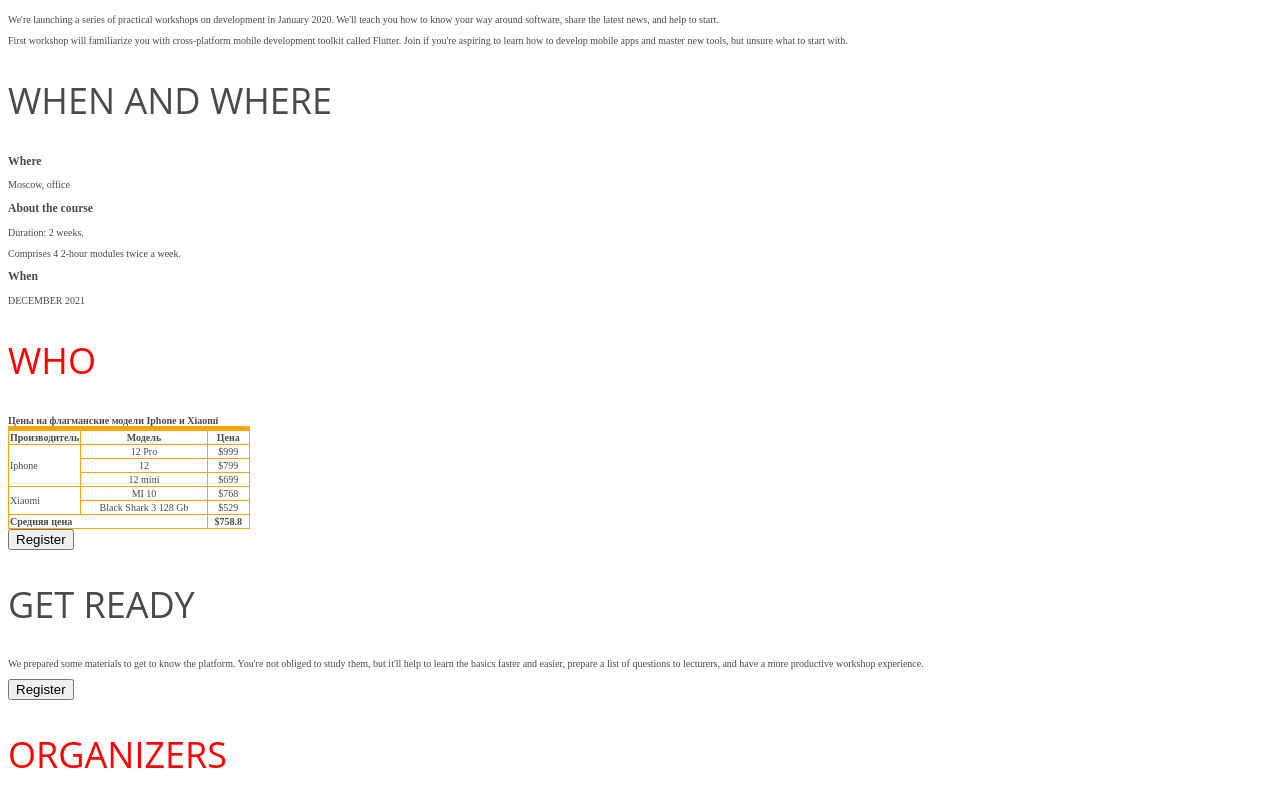
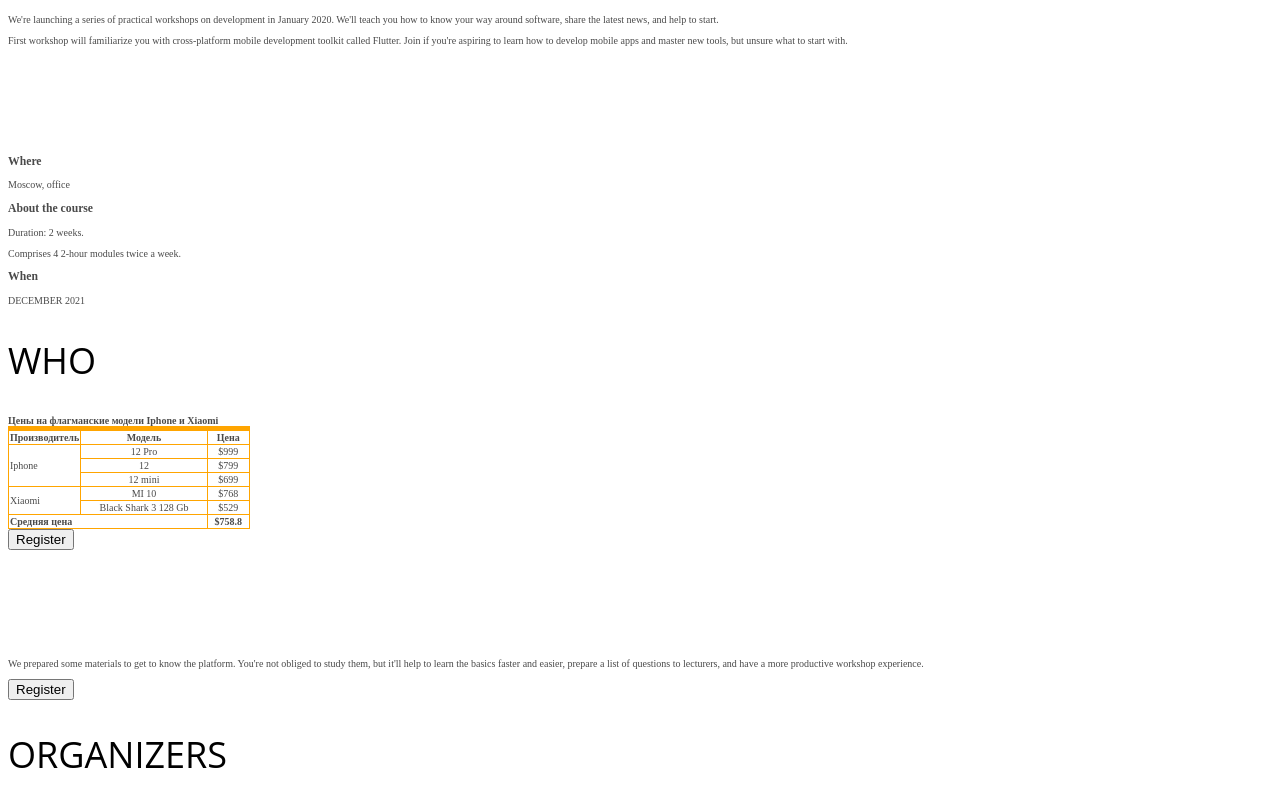
Before and after one commit to Badrutdin/ingosstrakh, a plain HTML site: page homework/index.html in a window 1280 px wide. Shown: the part 659-1449 px from the top of the page. Drawn offline with Linux system fonts and the light colour scheme.

Commit message:
lesson 3

```diff
--- a/homework/style.css
+++ b/homework/style.css
@@ -22,7 +22,10 @@ h2 {
 }
 
 #block2 h2, #block4 h2, #block6 h2 {
-    color: red;
+    color: #000000;
+}
+#block3 h2, #block5 h2 {
+    color: #ffffff;
 }
 
 /*======================================*/
```
